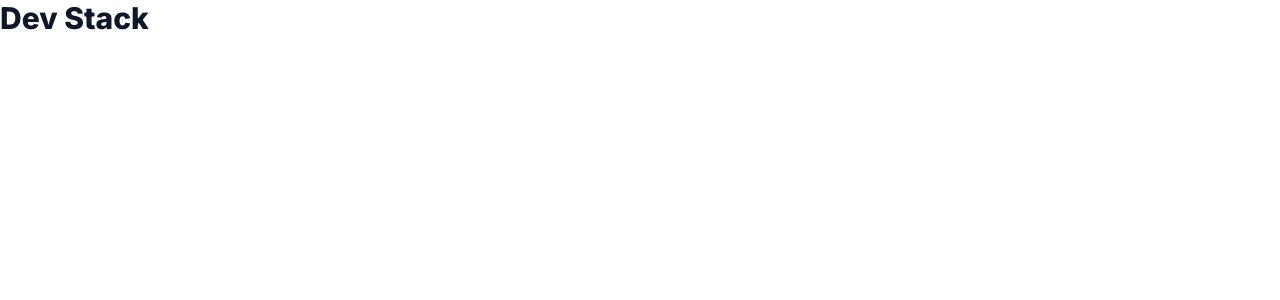
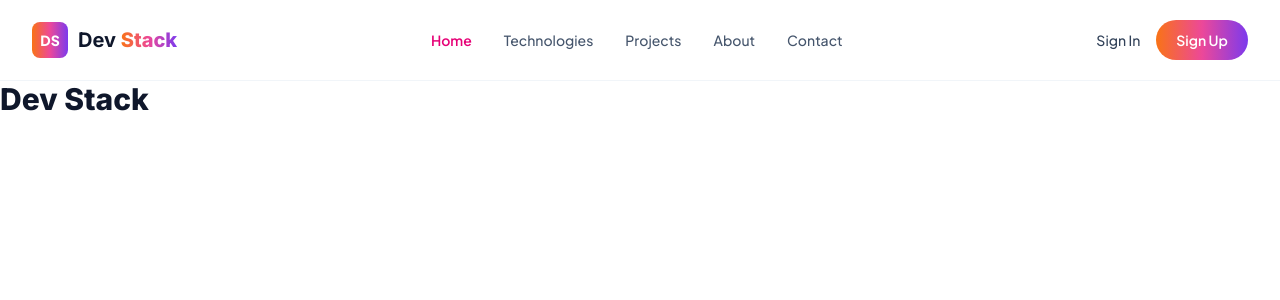
Before and after one commit to rafidhasansydney/Assignment05, a React (Vite) app: page / in a window 1280 px wide. Shown: the top 300 px of the page. Built offline with nearby package versions, Linux system fonts and the light colour scheme.

Commit message:
create navbar component

```diff
--- a/src/App.jsx
+++ b/src/App.jsx
@@ -1,10 +1,15 @@
+import Navbar from './components/Navbar'
+
 function App() {
   return (
-    <main className="min-h-screen bg-white">
-      <h1 className="font-heading text-3xl font-extrabold text-slate-900">
-        Dev Stack
-      </h1>
-    </main>
+    <div>
+      <Navbar />
+      <main className="min-h-screen bg-white">
+        <h1 className="font-heading text-3xl font-extrabold text-slate-900">
+          Dev Stack
+        </h1>
+      </main>
+    </div>
   )
 }
 
--- /dev/null
+++ b/src/components/Navbar.jsx
@@ -0,0 +1,52 @@
+const navLinks = ['Home', 'Technologies', 'Projects', 'About', 'Contact']
+
+function Navbar() {
+  return (
+    <header className="sticky top-0 z-50 border-b border-slate-100 bg-white">
+      <nav className="mx-auto flex h-20 max-w-7xl items-center justify-between px-6 lg:px-8">
+        <a href="#" className="flex items-center gap-2.5">
+          <span className="flex h-9 w-9 items-center justify-center rounded-lg bg-brand-gradient text-sm font-extrabold text-white">
+            DS
+          </span>
+          <span className="font-heading text-xl font-bold text-slate-900">
+            Dev <span className="font-extrabold text-brand-gradient">Stack</span>
+          </span>
+        </a>
+
+        <ul className="hidden items-center gap-8 md:flex">
+          {navLinks.map((link) => (
+            <li key={link}>
+              <a
+                href="#"
+                className={
+                  link === 'Home'
+                    ? 'text-sm font-semibold text-pink-600'
+                    : 'text-sm font-medium text-slate-600 hover:text-slate-900'
+                }
+              >
+                {link}
+              </a>
+            </li>
+          ))}
+        </ul>
+
+        <div className="flex items-center gap-4">
+          <a
+            href="#"
+            className="hidden text-sm font-medium text-slate-700 hover:text-slate-900 sm:block"
+          >
+            Sign In
+          </a>
+          <a
+            href="#"
+            className="rounded-full bg-brand-gradient px-5 py-2.5 text-sm font-semibold text-white hover:opacity-90"
+          >
+            Sign Up
+          </a>
+        </div>
+      </nav>
+    </header>
+  )
+}
+
+export default Navbar
--- a/src/index.css
+++ b/src/index.css
@@ -3,4 +3,16 @@
 @theme {
   --font-sans: "Plus Jakarta Sans", ui-sans-serif, system-ui, sans-serif;
   --font-heading: "Inter", ui-sans-serif, system-ui, sans-serif;
+  --gradient-brand: linear-gradient(90deg, #f97316, #ec4899, #7c3aed);
 }
+
+@utility bg-brand-gradient {
+  background-image: var(--gradient-brand);
+}
+
+@utility text-brand-gradient {
+  background-image: var(--gradient-brand);
+  -webkit-background-clip: text;
+  background-clip: text;
+  color: transparent;
+}
```
